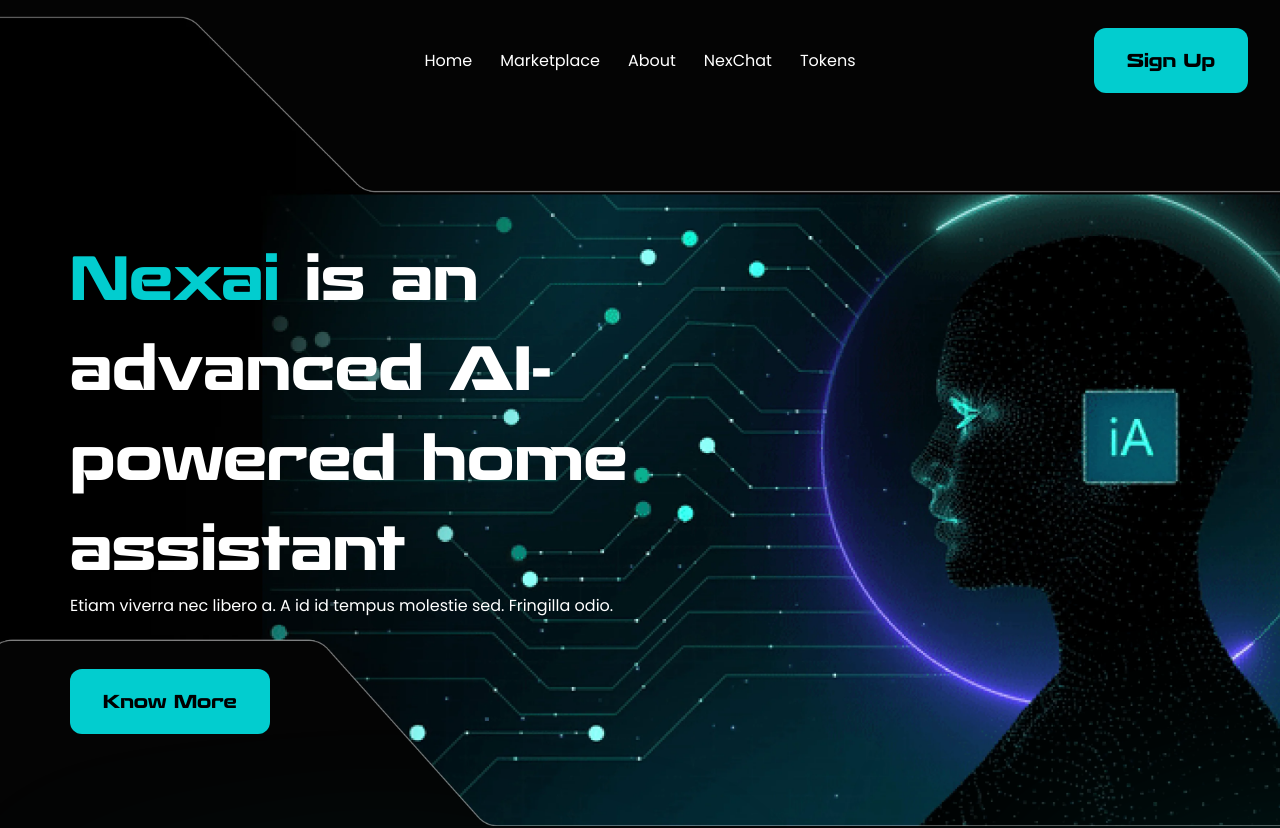
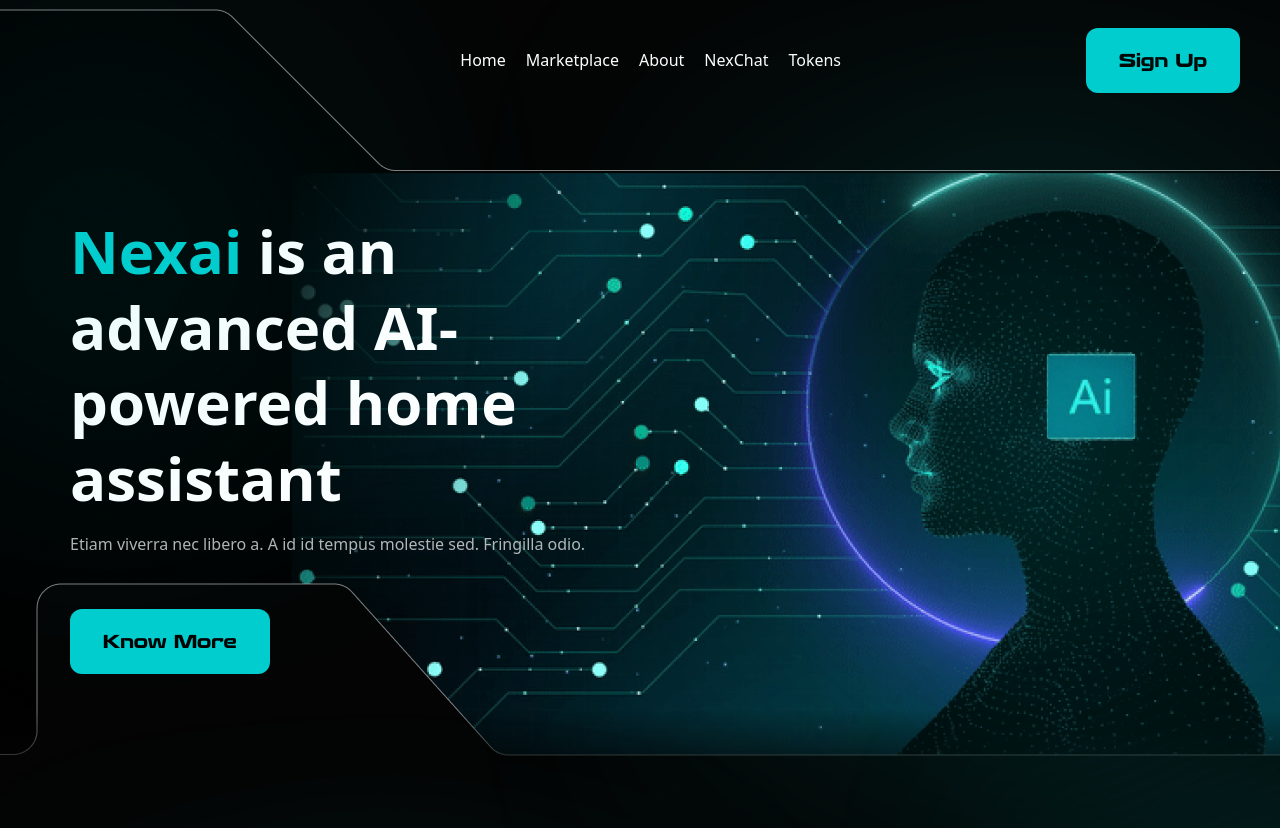
Before and after one commit to pankajyadav396/nexai-page, a React (Vite) app: page / in a window 1280 px wide. Shown: the top 828 px of the page. Built offline with nearby package versions, Linux system fonts and the light colour scheme.

Commit message:
commit-changes

```diff
--- a/src/App.css
+++ b/src/App.css
@@ -45,6 +45,10 @@
     border: 1px solid white !important;
 }
 
+.bg-headerbg {
+    background-image: url('./assets/images/webp/heroimg.webp');
+}
+
 @keyframes spin89345 {
     0% {
         transform: rotate(0deg);
--- a/src/components/Blockchain.jsx
+++ b/src/components/Blockchain.jsx
@@ -12,7 +12,7 @@ const Blockchain = () => {
         autoplay: true,
         autoplaySpeed: 0,
         cssEase: 'Linear',
-        slidesToShow: 4.5,
+        slidesToShow: 4,
         slidesToScroll: 1,
         arrows: false,
         paauseOnHover: false,
@@ -20,7 +20,7 @@ const Blockchain = () => {
             {
                 breakpoint: 1654,
                 settings: {
-                    slidesToShow: 4,
+                    slidesToShow: 3.8,
                     infinite: true,
                 }
             },
@@ -71,7 +71,7 @@ const Blockchain = () => {
     return (
         <>
             <div className='relative'>
-                <h2 data-aos="fade-up" className='text-[#02CDCF] mt-[70px] md:mt-[100px] lg:mt-[160px] font-bold text-[28px] sm:text-[40px] text-center md:text-[30px] lg:text-[40px] mb-4 ff-recharge leading-[50.4px]'>Blockchain & AI technology</h2>
+                <h2 data-aos="fade-up" className='text-[#02CDCF] mt-[70px] md:mt-[100px] lg:mt-[160px] font-bold text-[32px] sm:text-[40px] text-center md:text-[30px] lg:text-[40px] mb-4 ff-recharge leading-[50.4px]'>Blockchain & AI technology</h2>
                 <p data-aos="fade-up" className='text-lightGrey font-normal text-[14px] max-w-[1057px] mx-auto text-center sm:text-[16px] md:text-[14px] lg:text-[16px] mb-[6px] font-[poppins]'>Nexai is an advanced home assistant that will revolutionize the way we interact with our smart devices at home.Powered by sophisticated artificial intelligence, it leverages blockchain technology to offer a secure and efficient user experience.</p>
                 <p data-aos="fade-up" className='text-[18px] sm:text-[20px] ff-recharge text-white leading-[32px] mt-[50px] md:mt-[96px] max-w-[684px] text-center mx-auto'>By building the software on blockchain, Nexai provides the following advantages</p>
                 <div className="absolute w-[116px] z-[-1] sm:w-[233px] h-[116px] sm:h-[233px] rounded-[50%] bg-[#02CDCF] top-[172px] sm:top-0 lg:top-[123px] right-[-90px] sm:right-[-160px] xl:right-[-140px] blur-[100px] sm:blur-[150px]"></div>
--- a/src/components/Getstarted.jsx
+++ b/src/components/Getstarted.jsx
@@ -6,7 +6,7 @@ const Getstarted = () => {
         <>
             <div className='max-w-[1140px] lg:mt-[237px] md:mt-[130px] mt-[100px] px-3 mx-auto'>
                 <div className='flex justify-between items-center flex-wrap max-[502px]:justify-center max-[502px]:gap-5'>
-                    <h1 data-aos="zoom-in" className=" max-w-[300px] sm:max-w-[429px] md:max-w-[539px] sm:text-[32px] text-[22px] md:text-[38px] text-[#02CDCF]  ff-recharge font-bold lg:text-[40px]  leading-[52px]">
+                    <h1 data-aos="zoom-in" className=" max-w-[300px] sm:max-w-[429px] md:max-w-[539px] sm:text-[32px] text-[32px] md:text-[38px] text-[#02CDCF]  ff-recharge font-bold lg:text-[40px]  leading-[52px]">
                         <span className="text-white">Ready to get started
                         </span> Talk to us Today
                     </h1>
--- a/src/components/Handai.jsx
+++ b/src/components/Handai.jsx
@@ -28,7 +28,7 @@ const Handai = () => {
                                                 <p className="text-white text-[19px] sm:text-[24px] md:text-[19px] lg:text-[24px] font-bold ff-recharge  max-w-[568px]">
                                                     {obj.roadmapTitle}
                                                 </p>
-                                                <p className='text-[#bbbbbb] text-balance max-w-[502px] ff-["poppins"] mt-[16px] text-[14px] sm:text-[16px] md:text-[14px] lg:text-[16px] font-normal'>{obj.roadmapDescription}</p>
+                                                <p className='text-[#bbbbbb]  max-w-[502px] font-["poppins"] mt-[7px] sm:mt-[16px] text-[14px] sm:text-[16px] md:text-[14px] lg:text-[16px] font-normal'>{obj.roadmapDescription}</p>
                                             </div>
                                         </div>
                                     )
--- a/src/components/Header.jsx
+++ b/src/components/Header.jsx
@@ -1,32 +1,185 @@
-import React from 'react'
+import React, { useState } from 'react'
 import Commonbtn from './Commonbtn'
-import Navbar from './Navbar'
-
-const Header = () => {
+function Header() {
+  const [open, setOpen] = useState(false);
+  {
+    open
+      ? document.body.classList.add("overflow-hidden")
+      : document.body.classList.remove("overflow-hidden");
+  }
   return (
     <>
-      <div id='home' className="mt-4 bg-[url(./assets/images/webp/heroimg.webp)] min-h-screen min-[1200px]:h-[810px] w-full bg-center bg-no-repeat bg-cover min-[1400px]:bg-contain relative flex flex-col">
-        <Navbar />
-        <div className="grow max-w-[1164px] w-full flex flex-col justify-center min-[1200px]:justify-start mx-auto px-3 min-[1200px]:mt-[144px]">
-          <div className="max-w-[577px] w-full">
-            <p data-aos="zoom-out" data-aos-delay="3000" className="ff-recharge font-bold text-[35px] sm:text-[60px] sm:leading-[76 .6px] text-white">
+      <div
+        id="home"
+        className="min-h-screen min-[1200px]:h-[810px] min-[1200px]:min-h-0 w-full bg-headerbg bg-center bg-no-repeat bg-cover min-[1441px]:bg-contain relative flex flex-col"
+      >
+        {/* small screen navpage */}
+        <ul
+          className={`flex gap-5 w-full h-full fixed justify-center items-center flex-col bg-[#040404] left-[-100%] sm:hidden z-[7] duration-300 ${open == false ? "" : "left-[0%]"
+            }`}
+        >
+          <li>
+            <a
+              className="font-poppins font-normal text-base text-white relative after:absolute after:h-[1px] after:w-0 hover:after:w-full after:left-[0] hover:after:right-[0%] after:duration-300 after:bg-[#02cdcf] after:bottom-[-3px]"
+              href="#home"
+              onClick={() => setOpen(false)}
+            >
+              Home
+            </a>
+          </li>
+          <li>
+            <a
+              className="font-poppins font-normal text-base text-white relative after:absolute after:h-[1px] after:w-0 hover:after:w-full after:left-[0] hover:after:right-[0%] after:duration-300 after:bg-[#02cdcf] after:bottom-[-3px]"
+              href="#market"
+              onClick={() => setOpen(false)}
+            >
+              Marketplace
+            </a>
+          </li>
+          <li>
+            <a
+              className="font-poppins font-normal text-base text-white relative after:absolute after:h-[1px] after:w-0 hover:after:w-full after:left-[0] hover:after:right-[0%] after:duration-300 after:bg-[#02cdcf] after:bottom-[-3px]"
+              href="#about"
+              onClick={() => setOpen(false)}
+            >
+              About
+            </a>
+          </li>
+          <li>
+            <a
+              className="font-poppins font-normal text-base text-white relative after:absolute after:h-[1px] after:w-0 hover:after:w-full after:left-[0] hover:after:right-[0%] after:duration-300 after:bg-[#02cdcf] after:bottom-[-3px]"
+              href="#nexchat"
+              onClick={() => setOpen(false)}
+            >
+              NexChat
+            </a>
+          </li>
+          <li>
+            <a
+              className="font-poppins font-normal text-base text-white relative after:absolute after:h-[1px] after:w-0 hover:after:w-full after:left-[0] hover:after:right-[0%] after:duration-300 after:bg-[#02cdcf] after:bottom-[-3px]"
+              href="#tokens"
+              onClick={() => setOpen(false)}
+            >
+              Tokens
+            </a>
+          </li>
+        </ul>
+        {/* navbar */}
+        <nav
+          className="max-w-[1224px] w-full mx-auto px-3 h-[110px] pt-[10px] flex justify-between items-center"
+        >
+          <a
+            href="#home"
+            className="w-[50px] sm:hidden z-10"
+            onClick={() => setOpen(false)}
+          >
+          </a>
+          <div className="w-full justify-between items-center hidden sm:flex">
+            <ul className="max-w-[801px] w-full justify-start min-[1200px]:justify-end flex">
+              <li>
+                <ul className="flex gap-5">
+                  <li>
+                    <a
+                      className="font-poppins font-normal text-base text-white relative after:absolute after:h-[1px] after:w-0 hover:after:w-full after:left-[0] hover:after:right-[0%] after:duration-300 after:bg-[#02cdcf] after:bottom-[-3px]"
+                      href="#home"
+                    >
+                      Home
+                    </a>
+                  </li>
+                  <li>
+                    <a
+                      className="font-poppins font-normal text-base text-white relative after:absolute after:h-[1px] after:w-0 hover:after:w-full after:left-[0] hover:after:right-[0%] after:duration-300 after:bg-[#02cdcf] after:bottom-[-3px]"
+                      href="#market"
+                    >
+                      Marketplace
+                    </a>
+                  </li>
+                  <li>
+                    <a
+                      className="font-poppins font-normal text-base text-white relative after:absolute after:h-[1px] after:w-0 hover:after:w-full after:left-[0] hover:after:right-[0%] after:duration-300 after:bg-[#02cdcf] after:bottom-[-3px]"
+                      href="#about"
+                    >
+                      About
+                    </a>
+                  </li>
+                  <li>
+                    <a
+                      className="font-poppins font-normal text-base text-white relative after:absolute after:h-[1px] after:w-0 hover:after:w-full after:left-[0] hover:after:right-[0%] after:duration-300 after:bg-[#02cdcf] after:bottom-[-3px]"
+                      href="#nexchat"
+                    >
+                      NexChat
+                    </a>
+                  </li>
+                  <li>
+                    <a
+                      className="font-poppins font-normal text-base text-white relative after:absolute after:h-[1px] after:w-0 hover:after:w-full after:left-[0] hover:after:right-[0%] after:duration-300 after:bg-[#02cdcf] after:bottom-[-3px]"
+                      href="#tokens"
+                    >
+                      Tokens
+                    </a>
+                  </li>
+                </ul>
+              </li>
+            </ul>
+            <Commonbtn
+              className="hover:shadow-[inset_154px_0_0_0_black] shrink-0"
+              text="Sign Up"
+            />
+          </div>
+          {/* open/close navbar button */}
+
+          <Commonbtn
+            click={() => setOpen(false)}
+            className="absolute left-2 sm:hidden hover:shadow-[inset_154px_0_0_0_black] shrink-0"
+            text="Sign Up"
+          />
+          <div
+            className={`flex w-[30px] min-[400px]:w-[35px] h-[25px] duration-300 flex-col sm:hidden items-center justify-between cursor-pointer relative z-10`}
+            onClick={() => setOpen(!open)}
+          >
+            <span
+              className={`w-full h-[5px] duration-300 bg-[#02CDCF] rounded ${open == false ? "" : "rotate-45 translate-y-[8px]"
+                }`}
+            ></span>
+            <span
+              className={`w-full h-[5px] duration-300 bg-[#02CDCF] rounded ${open == false ? "" : "rotate-[135deg] translate-y-[-12px]"
+                }`}
+            ></span>
+            <span
+              className={`w-full h-[5px] duration-300 bg-[#02CDCF] rounded ${open == false ? "" : "hidden"
+                }`}
+            ></span>
+          </div>
+        </nav>
+        {/* hero section */}
+        <div className="grow max-w-[1164px] w-full flex flex-col justify-center min-[1200px]:justify-start mx-auto px-3 min-[1200px]:mt-[104px]">
+          <div
+            className="max-w-[577px] w-full flex flex-col items-center sm:items-start"
+            data-aos="fade-right"
+            data-aos-once="true"
+            data-aos-delay="2000"
+            data-aos-duration="1000"
+          >
+            <p className="f-recharge font-bold text-[35px] sm:text-[60px] sm:leading-[75.6px] text-white text-center sm:text-start">
               <span className="text-[#02CDCF]">Nexai</span> is an advanced
               AI-powered home assistant
             </p>
-            <p data-aos="zoom-out" data-aos-delay="3000" className="mt-0 mb-[51px] font-['poppins'] font-normal text-base leading-[25.6px] text-white">
+            <p className="mt-4 mb-6 md:mb-[51px] font-poppins font-normal text-base leading-[25.6px] text-[rgba(255,255,255,0.7)] text-center sm:text-start">
               Etiam viverra nec libero a. A id id tempus molestie sed. Fringilla
               odio.
             </p>
-            <div className='block'>
-              <Commonbtn className="hover:shadow-[inset_200px_0_0_0_black]"
-                text="Know More"
-              />
-            </div>
+            <Commonbtn
+              className="hover:shadow-[inset_198px_0_0_0_black]"
+              text="Know More"
+            />
           </div>
         </div>
+        {/* ellipse */}
+        <div className="absolute w-[131px] sm:w-[262px] h-[131px] sm:h-[262px] rounded-[50%] bg-[#02CDCF] right-[9%] top-[40%] blur-[180px]"></div>
+        <div className="w-[131px] sm:w-[262px] h-[131px] sm:h-[262px] rounded-[50%] bg-[#02CDCF] opacity-30 absolute left-[-2%] top-[15%] blur-[150px]"></div>
       </div>
     </>
-  )
+  );
 }
 
-export default Header
+export default Header;
--- a/src/components/Homeassistant.jsx
+++ b/src/components/Homeassistant.jsx
@@ -14,10 +14,10 @@ const Homeassistant = () => {
                         </div>
                         <div className='md:w-5/12 w-full px-3 pt-[40px] lg:pt-[70px] flex flex-col items-center justify-center'>
                             <div className='max-w-[516px] max-md:justify-center max-md:flex max-md:items-center max-md:flex-col max-md:text-center'>
-                                <h2 data-aos="fade-up" className='text-[#02CDCF] font-bold text-[28px] sm:text-[40px] md:text-[30px] lg:text-[40px] mb-4 ff-recharge leading-[50.4px]'>Ai-Powered Home Assistant</h2>
-                                <p data-aos="fade-up" className='text-lightGrey font-normal text-[14px] sm:text-[16px] md:text-[14px] lg:text-[16px] mb-[6px] ff-["poppins"]'>Nexai is an advanced AI-powered home assistant that brings <br className='max-xl:hidden' /> the future to your fingertips. With its ability to engage in natural, fluent conversations in over 15 languages,</p>
-                                <p data-aos="fade-up" className='text-lightGrey font-normal text-[14px] sm:text-[16px] md:text-[14px] lg:text-[16px] mb-[6px] ff-["poppins"]'>Nexai offers an incredibly futuristic experience. It can take the initiative to ask about your day, schedule meetings, provide <br className=' max-xl:hidden' /> timely reminders</p>
-                                <p data-aos="fade-up" className='text-lightGrey font-normal text-[14px] sm:text-[16px] md:text-[14px] lg:text-[16px]  mb-[40px] ff-["poppins"]'>assist with cooking by suggesting ingredients, track your fitness and nutrition goals, and even handle bill payments.</p>
+                                <h2 data-aos="fade-up" className='text-[#02CDCF] font-bold text-[32px] sm:text-[40px] md:text-[30px] lg:text-[40px] mb-4 ff-recharge leading-[50.4px]'>Ai-Powered Home Assistant</h2>
+                                <p data-aos="fade-up" className='text-lightGrey font-normal text-[14px] sm:text-[16px] md:text-[14px] lg:text-[16px] mb-[6px] font-["poppins"]'>Nexai is an advanced AI-powered home assistant that brings <br className='max-xl:hidden' /> the future to your fingertips. With its ability to engage in natural, fluent conversations in over 15 languages,</p>
+                                <p data-aos="fade-up" className='text-lightGrey font-normal text-[14px] sm:text-[16px] md:text-[14px] lg:text-[16px] mb-[6px] font-["poppins"]'>Nexai offers an incredibly futuristic experience. It can take the initiative to ask about your day, schedule meetings, provide <br className=' max-xl:hidden' /> timely reminders</p>
+                                <p data-aos="fade-up" className='text-lightGrey font-normal text-[14px] sm:text-[16px] md:text-[14px] lg:text-[16px]  mb-[40px] font-["poppins"]'>assist with cooking by suggesting ingredients, track your fitness and nutrition goals, and even handle bill payments.</p>
                                 <div data-aos="fade-up">
                                     <Commonbtn className="hover:shadow-[inset_200px_0_0_0_black]" data-aos="fade-up" text="Learn More" />
                                 </div>
--- a/src/components/Navbar.jsx
+++ b/src/components/Navbar.jsx
@@ -19,7 +19,7 @@ const Navbar = () => {
     <>
       <div className='px-4 mt-4'>
         <nav
-          className="max-w-[1156px] ml-auto lg:py-[15.8px] max-[1100px]:mt-10 bg-transparent flex items-center justify-between lg:justify-center mx-auto">
+          className="max-w-[1156px] ml-auto lg:py-[15.8px] h-[110px] bg-transparent flex items-center justify-between lg:justify-center mx-auto">
           <ul
             className={`${nav ? "left-0" : "left-[-100%]"
               } flex items-center gap-[28px] mobileView duration-300`}>
--- a/src/components/Nexaigif.jsx
+++ b/src/components/Nexaigif.jsx
@@ -9,9 +9,9 @@ const Nexaigif = () => {
                     <div className='flex flex-wrap flex-col-reverse md:flex-row -mx-3 min-[1440px]:w-[100%]'>
                         <div className='md:w-1/2 w-full px-3 mb-10 md:mb-0 flex flex-col items-center'>
                             <div className='max-w-[500px]'>
-                                <h2 data-aos="fade-up" className='text-[#02CDCF] max-md:text-center text-nowrap md:max-w-[480px] font-bold text-[28px] sm:text-[40px] md:text-[30px] lg:text-[40px] mb-4 ff-recharge leading-[50.4px]'>What is NexAi?</h2>
-                                <p data-aos="fade-up" className='text-lightGrey max-md:text-center md:max-w-[480px] font-normal text-[14px] sm:text-[16px] md:text-[14px] lg:text-[16px] mb-[6px] ff-["poppins"]'>Beyond its convenience, Nexai revolutionizes the way you interact with your home environment. It enhances productivity, efficiency, and overall well-being. From managing your schedules to transforming the way you experience smart living, Nexai opens up a world of possibilities.</p>
-                                <p data-aos="fade-up" className='max-[404px]:hidden sm:block text-lightGrey max-md:text-center md:max-w-[480px] font-normal text-[14px] sm:text-[16px] md:text-[14px] lg:text-[16px] ff-["poppins"]'>Nexai's software can be installed on all your smart devices, including smartphones, computers, smart TVs, and kitchen appliances. It acts as a centralized control hub, allowing you to manage and interact with all your devices seamlessly. Whether it's adjusting the temperature, turning on appliances, or even accessing files on your home computer from anywhere, Nexai empowers you with effortless control.</p>
+                                <h2 data-aos="fade-up" className='text-[#02CDCF] max-md:text-center text-nowrap md:max-w-[480px] font-bold text-[32px] sm:text-[40px] md:text-[30px] lg:text-[40px] mb-4 ff-recharge leading-[50.4px]'>What is NexAi?</h2>
+                                <p data-aos="fade-up" className='text-lightGrey max-md:text-center md:max-w-[480px] font-normal text-[14px] sm:text-[16px] md:text-[14px] lg:text-[16px] mb-[6px] font-["poppins"]'>Beyond its convenience, Nexai revolutionizes the way you interact with your home environment. It enhances productivity, efficiency, and overall well-being. From managing your schedules to transforming the way you experience smart living, Nexai opens up a world of possibilities.</p>
+                                <p data-aos="fade-up" className=' text-lightGrey max-md:text-center md:max-w-[480px] font-normal text-[14px] sm:text-[16px] md:text-[14px] lg:text-[16px] font-["poppins"]'>Nexai's software can be installed on all your smart devices, including smartphones, computers, smart TVs, and kitchen appliances. It acts as a centralized control hub, allowing you to manage and interact with all your devices seamlessly. Whether it's adjusting the temperature, turning on appliances, or even accessing files on your home computer from anywhere, Nexai empowers you with effortless control.</p>
                                 <div data-aos="fade-up" className=' max-md:flex items-center justify-center'>
                                     <Commonbtn className="hover:shadow-[inset_200px_0_0_0_black] mt-6 sm:mt-10"
                                         text="Learn More"
--- a/src/components/Threesliders.jsx
+++ b/src/components/Threesliders.jsx
@@ -54,7 +54,7 @@ const Threesliders = () => {
     };
     return (
         <>
-            <h2 data-aos="fade-up" className='text-[#02CDCF] lg:mt-[150px] md:mt-[100px] mt-[80px] xl:mt-[200px] font-bold text-[28px] text-center sm:text-[40px] mb-4 ff-recharge leading-[50.4px]' id='about'>NexAi does all this. And more.</h2>
+            <h2 data-aos="fade-up" className='text-[#02CDCF] lg:mt-[150px] md:mt-[100px] mt-[80px] xl:mt-[200px] font-bold text-[32px] text-center sm:text-[40px] mb-4 ff-recharge leading-[50.4px]' id='about'>NexAi does all this. And more.</h2>
             <p data-aos="fade-up" className='text-lightGrey font-normal md:mb-[90px] sm:mb-[70px] mb-[50px] text-[14px] max-w-[957px] mx-auto text-center sm:text-[16px] md:text-[14px] lg:text-[16px] font-[poppins]'>Nexai is an advanced home assistant that will revolutionize the way we interact with our smart devices at home. Powered by sophisticated artificial intelligence, it leverages blockchain technology to offer a secure and efficient user experience.</p>
             <Slider {...settings}>
                 {threeSlider.map((obj, index) => {
--- a/src/components/Uniqefeatures.jsx
+++ b/src/components/Uniqefeatures.jsx
@@ -9,12 +9,12 @@ const UniqeFeatures = () => {
                 <div className="absolute animate-pulse w-[116px] sm:w-[233px] h-[116px] sm:h-[233px] rounded-[50%] bg-[#02CDCF] top-[472px] sm:top-[400px] lg:top-[503px] z-[-1] left-[-90px] sm:left-[-160px] xl:left-[-140px] blur-[100px] sm:blur-[150px]"></div>
                 <div className=' h-full w-full'>
                     <div className='sm:px-3 md:px-7 lg:px-[80px]'>
-                        <h3 data-aos="zoom-in" className='ff-recharge text-[24px] font-bold sm:text-[35px] md:text-[40px] text-center text-white mt-[40px] md:mt-[80px]'>Unique features</h3>
+                        <h3 data-aos="zoom-in" className='ff-recharge text-[32px] font-bold sm:text-[35px] md:text-[40px] text-center text-white mt-[40px] md:mt-[80px]'>Unique features</h3>
                         <p data-aos="zoom-in" className='ff-poppins font-normal mb-[50px] lg:mb-[80px] text-[13px] mt-3 text-balance sm:text-[16px] text-white flex mx-auto text-center max-w-[590px]'>Lorem ipsum dolor sit amet consectetur adipisicing elit. Odit magni sint laboriosam ea excepturi officia beatae natus fugit necessitatibus facilis.</p>
-                        <div className='overflow-y-scroll overflow-x-hidden h-[600px] sm:h-[585px] md:h-[570px] pb-[40px] sm:pb-[80px]'>
+                        <div className='overflow-y-scroll overflow-x-hidden h-[600px] sm:h-[585px] md:h-[570px] pb-[40px]  sm:pb-[50px]'>
                             {uniqeFeaturesList.map((obj, index) => {
                                 return (
-                                    <div key={index} className={`${index % 2 !== 0 ? 'justify-end' : ''} flex`}>
+                                    <div key={index} className={`${index % 2 !== 0 ? ' justify-center min-[820px]:justify-end' : 'justify-center min-[820px]:justify-start'} flex`}>
                                         <div className={`bg-white sm:max-w-[350px] max-w-[300px] sm:min-h-[400px] min-h-[280px] rounded-[16px] sm:p-[30px_24px] px-[18px] py-5 mb-4 hover:scale-95 duration-300 hover:shadow-2xl ${index !== 0 ? ' min-[820px]:mt-[-115px]' : 'mt-5'} `}>
                                             <span className='mb-5'> {obj.featureIcon} </span>
                                             <h5 className='ff-recharge text-[15px] font-bold sm:text-[20px] text-black mx-w-[350px] mt-4 mb-3'>
```
Also changed, not shown: src/assets/images/webp/heroimg.webp.
